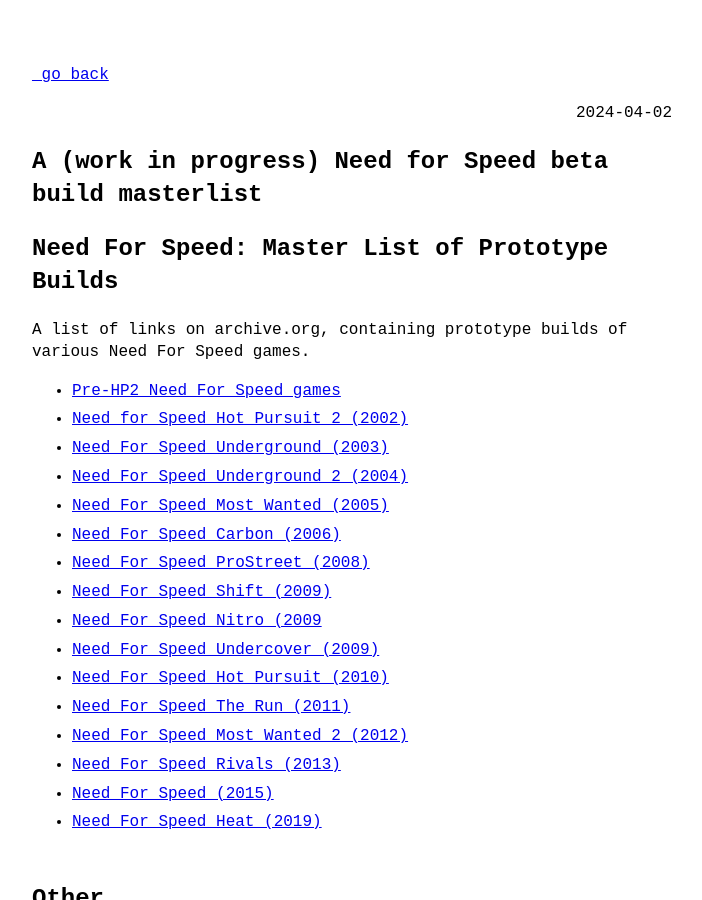
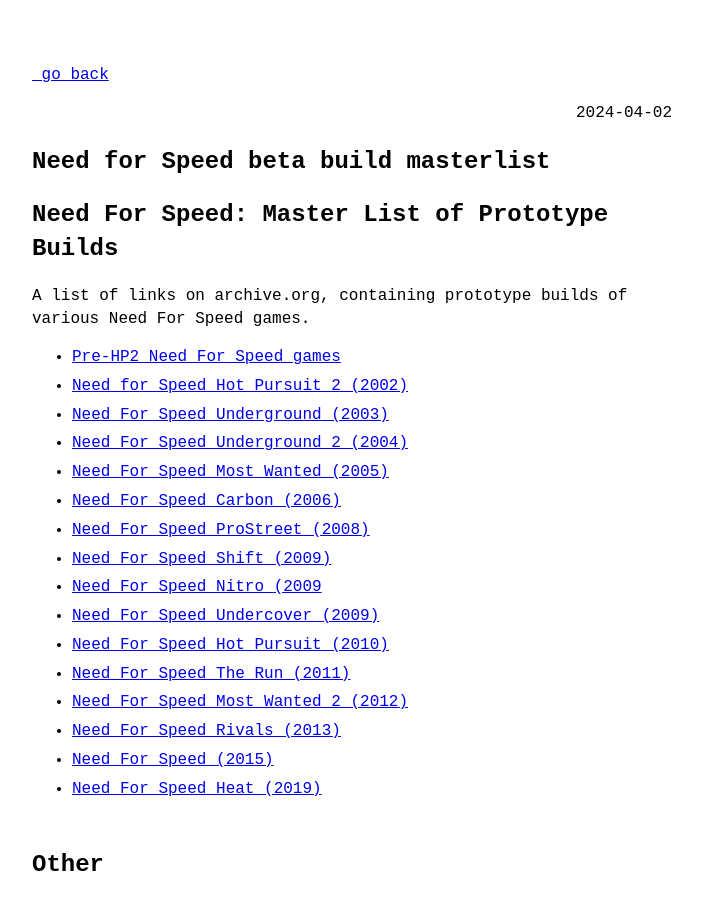
Before and after one commit to dzastsed/dzastsed.github.io, a Jekyll site: the page built from _posts/2024-04-02-nfs-builds.md, in a window 1280 px wide and 900 px high. Shown: the whole window, without its empty margins (288-990 px from the left). Built offline with Jekyll 4.4.1, drawn with Linux system fonts in a browser that asks for light colours; some of the changed text lies outside the part shown.

Commit message:
Update 2024-04-02-nfs-builds.md

```diff
--- a/_posts/2024-04-02-nfs-builds.md
+++ b/_posts/2024-04-02-nfs-builds.md
@@ -1,6 +1,6 @@
 ---
 layout: post
-title:  "A (work in progress) Need for Speed beta build masterlist"
+title:  "Need for Speed beta build masterlist"
 date:   2024-04-02 18:48:30 +0200
 categories: need for speed betas
 ---
```
Also changed, not shown: other parts of _posts/2024-04-02-nfs-builds.md (+1 -0 lines).
